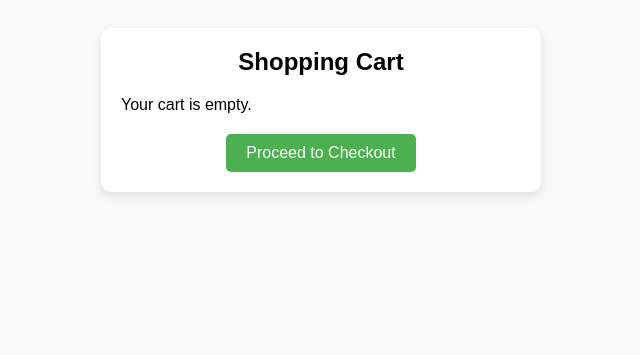
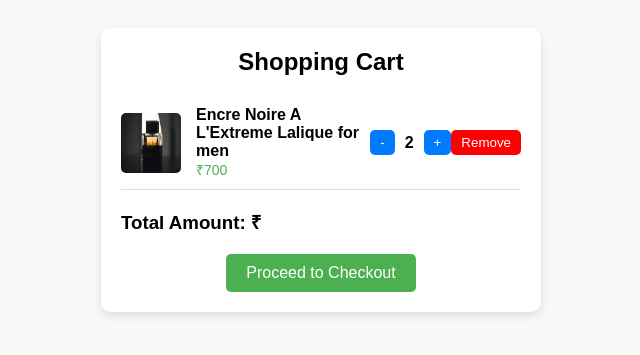
Before and after one commit to minhaj-v-s/e-commerce-mini_project_django_fragrance, a Django app: template templates/cart.html in a window 1280 px wide. Shown: the top 355 px of the page, without its empty margins (319-959 px from the left). Run offline with Django 5.2, Linux system fonts and the light colour scheme; the template is opened without the code that fills it: values that come from a table or form of the project are taken from there, others are empty; data comes from the database, SQL or seed files in the repository; both versions use the stored data as it was after the commit.

Commit message:
Add to cart and Total Price functionality completed

```diff
--- a/fragrance_app/admin.py
+++ b/fragrance_app/admin.py
@@ -1,6 +1,7 @@
 from django.contrib import admin
-from . models import Products
+from . models import Products,Cart
 # Register your models here.
 
 
 admin.site.register(Products)
+admin.site.register(Cart)
--- a/fragrance_app/models.py
+++ b/fragrance_app/models.py
@@ -10,3 +10,11 @@ class Products(models.Model):
 
     def __str__(self):
         return self.name
+
+class Cart(models.Model):
+    product = models.ForeignKey(Products, on_delete=models.CASCADE)
+    price = models.IntegerField()
+    quantity = models.IntegerField(null=True, default=1)
+
+    def __str__(self):
+      return self.product.name + " - $" +str(self.price)
--- a/fragrance_app/urls.py
+++ b/fragrance_app/urls.py
@@ -2,6 +2,8 @@ from django.urls import path
 from . import views
 urlpatterns = [
     path("",views.home,name="home"),
-    path("cart/<str:pk>",views.cart,name='cart'),
-    path("product/<str:pk>",views.product,name="product")
+    path("product/<str:pk>/",views.product,name="product"),
+    path("cart/<str:pk>/",views.cart,name='cart'),
+    path("view_cart/",views.view_cart,name="view_cart"),
+    path("cart_update/<str:pk>/<str:action>/",views.cart_update,name='cart_update')
 ]
--- a/templates/cart.html
+++ b/templates/cart.html
@@ -106,26 +106,26 @@
 <body>
     <div class="cart-container">
         <div class="cart-title">Shopping Cart</div>
-{% if cart %}
-    {% for item in cart %}
+{% if cart_products %}
+    {% for item in cart_products %}
         <div class="cart-item">
-            <img src="{{item.image}}" alt="Product">
+            <img src="{{item.product.image.url}}" alt="Product">
             <div class="cart-item-info">
-                <div class="cart-item-title">{{item.name}}</div>
-                <div class="cart-item-price">{{item.price}}</div>
+                <div class="cart-item-title">{{item.product.name}}</div>
+                <div class="cart-item-price">₹{{item.price}}</div>
             </div>
             <div class="quantity-controls">
-                <button class="quantity-btn"> <a style="text-decoration: none; color: white;" href="{% url 'update_cart' item.id 'decrement' %}">-</a></button>
+                <button class="quantity-btn"><a style="text-decoration: none; color: white;" href="{% url 'cart_update' item.id 'decrement' %}">-</a></button>
                 <span class="quantity">{{item.quantity}}</span>
-                <button class="quantity-btn"><a style="text-decoration: none; color: white;" href="{% url 'update_cart' item.id 'increment' %}">+</a></button>
+                <button class="quantity-btn"><a style="text-decoration: none; color: white;" href="{% url 'cart_update' item.id 'increment' %}"> +</a></button>
             </div>
-            <button class="remove-btn"> <a style="text-decoration: none; color: white;" href="{% url 'remove_from_cart' item.id %}">Remove</a></button>
+            <button class="remove-btn"> <a style="text-decoration: none; color: white;" href="{% url 'cart_update' item.id 'remove' %}">Remove</a></button>
         </div>
     {% endfor %}
 
 
 <div class="cart-total">
-    <h3>Total Amount: ${{ total_price|floatformat:2 }}</h3>
+    <h3>Total Amount: ₹{{ total_price|floatformat:2 }}</h3>
 </div>
 {% else %}
 <p>Your cart is empty.</p>
```
Also changed, not shown: fragrance_app/views.py (+35 -43 lines), db.sqlite3, fragrance_app/migrations/0004_alter_products_price_cart.py (added).
